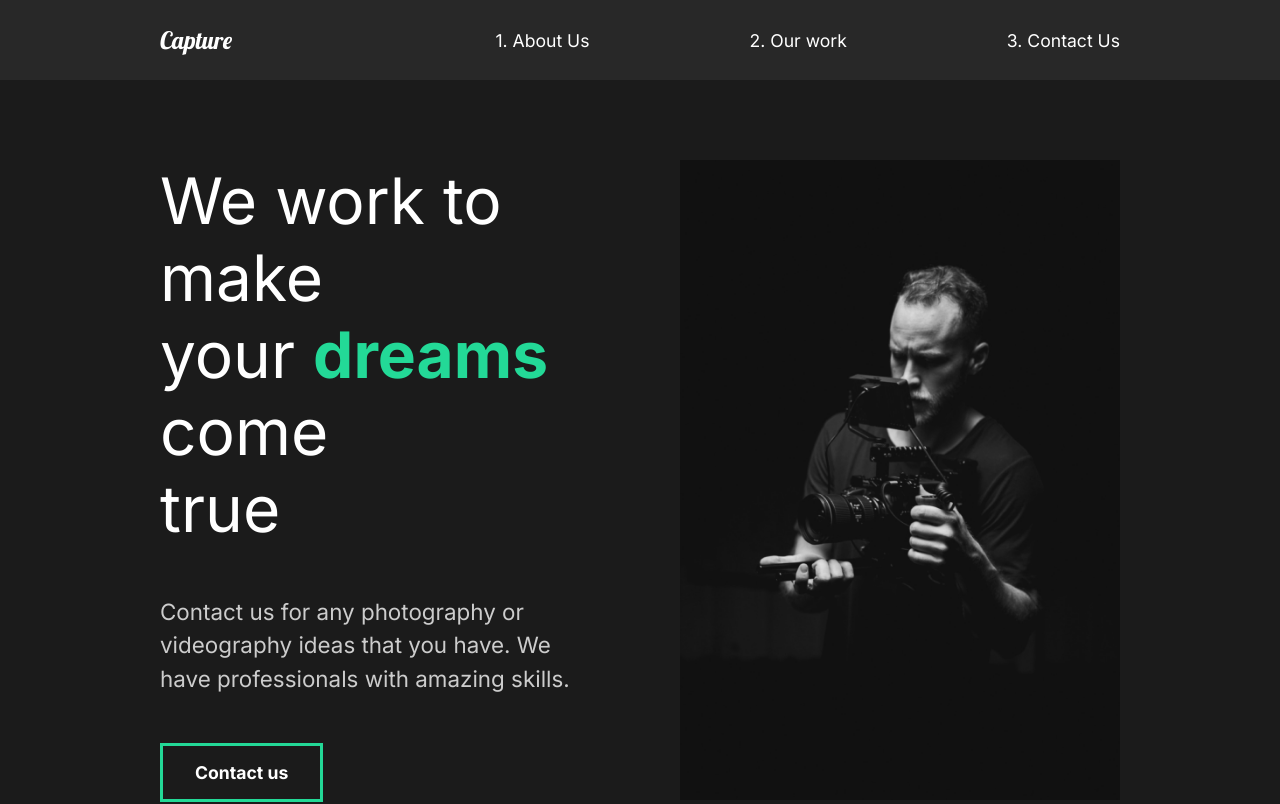
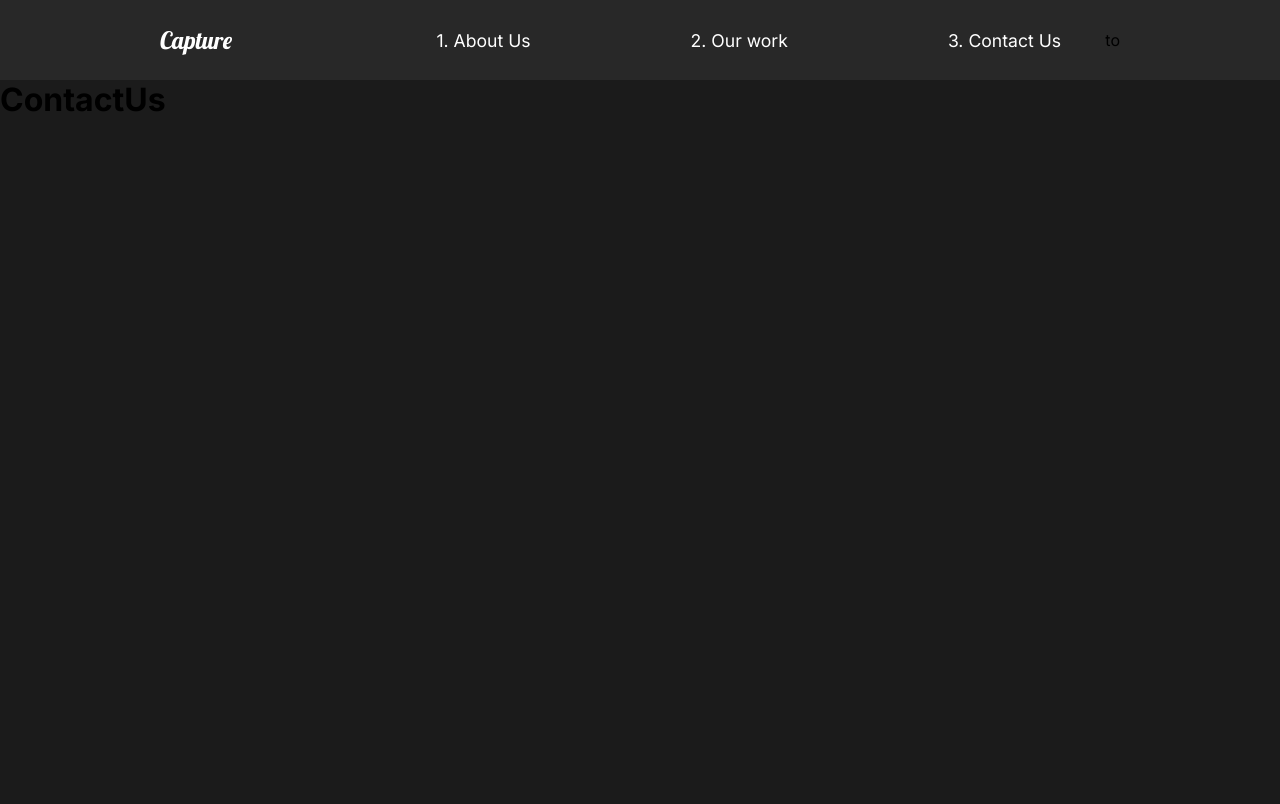
Before and after one commit to tataqt/Creative-React-and-Redux-Course, a React (Create React App) app in the folder capture-portofolio/: page /contact in a window 1280 px wide. Shown: the top 804 px of the page. Built offline with nearby package versions, Linux system fonts and the light colour scheme.

Commit message:
React Router

```diff
--- a/capture-portofolio/src/App.jsx
+++ b/capture-portofolio/src/App.jsx
@@ -1,4 +1,7 @@
+import { Routes, Route } from 'react-router-dom';
 import AboutUsPage from "./pages/AboutUsPage";
+import ContactUs from "./pages/ContactUs";
+import OurWork from "./pages/OurWork";
 import Nav from "./components/Nav";
 import GlobalStyle from "./components/GlobalStyle"
 
@@ -7,7 +10,11 @@
     <div className="App">
       <GlobalStyle />
       <Nav />
-      <AboutUsPage />
+      <Routes>
+        <Route path='/' exact element={<AboutUsPage />} />
+        <Route path='/contact' element={<ContactUs />} />
+        <Route path='/work' element={<OurWork />} />
+      </Routes>
     </div>
   );
 }
--- a/capture-portofolio/src/components/Nav.jsx
+++ b/capture-portofolio/src/components/Nav.jsx
@@ -1,15 +1,16 @@
 import React from 'react';
 import styled from 'styled-components';
+import { Link } from 'react-router-dom';
 
 const Nav = () => {
     return (
         <StyledNav>
-            <h1><a id="logo" href="#">Capture</a></h1>
+            <h1><Link id="logo" to="/">Capture</Link></h1>
             <ul>
-                <li><a href="#">1. About Us</a></li>
-                <li><a href="#">2. Our work</a></li>
-                <li><a href="#">3. Contact Us</a></li>
-            </ul>
+                <li><Link to="/">1. About Us</Link></li>
+                <li><Link to="work">2. Our work</Link></li>
+                <li><Link to="contact">3. Contact Us</Link></li>
+            </ul>to
         </StyledNav>
     );
 };
--- a/capture-portofolio/src/index.js
+++ b/capture-portofolio/src/index.js
@@ -1,10 +1,13 @@
 import React from 'react';
 import ReactDOM from 'react-dom/client';
+import { BrowserRouter } from 'react-router-dom'
 import App from './App';
 
 const root = ReactDOM.createRoot(document.getElementById('root'));
 root.render(
   <React.StrictMode>
-    <App />
+    <BrowserRouter>
+      <App />
+    </BrowserRouter>
   </React.StrictMode>
 );
--- a/capture-portofolio/src/pages/AboutUsPage.jsx
+++ b/capture-portofolio/src/pages/AboutUsPage.jsx
@@ -5,11 +5,11 @@
 
 const AboutUsPage = () => {
     return (
-        <>
+        <React.Fragment>
             <AboutSection />
             <ServicesSection />
             <FaqSection />
-        </>
+        </React.Fragment>
     );
 };
 
--- /dev/null
+++ b/capture-portofolio/src/pages/ContactUs.jsx
@@ -0,0 +1,11 @@
+import React from 'react';
+
+const ContactUs = () => {
+    return (
+        <div>
+            <h1>ContactUs</h1>
+        </div>
+    );
+};
+
+export default ContactUs;
--- /dev/null
+++ b/capture-portofolio/src/pages/OurWork.jsx
@@ -0,0 +1,11 @@
+import React from 'react';
+
+const OurWork = () => {
+    return (
+        <div>
+            <h1>OurWork</h1>
+        </div>
+    );
+};
+
+export default OurWork;
```
